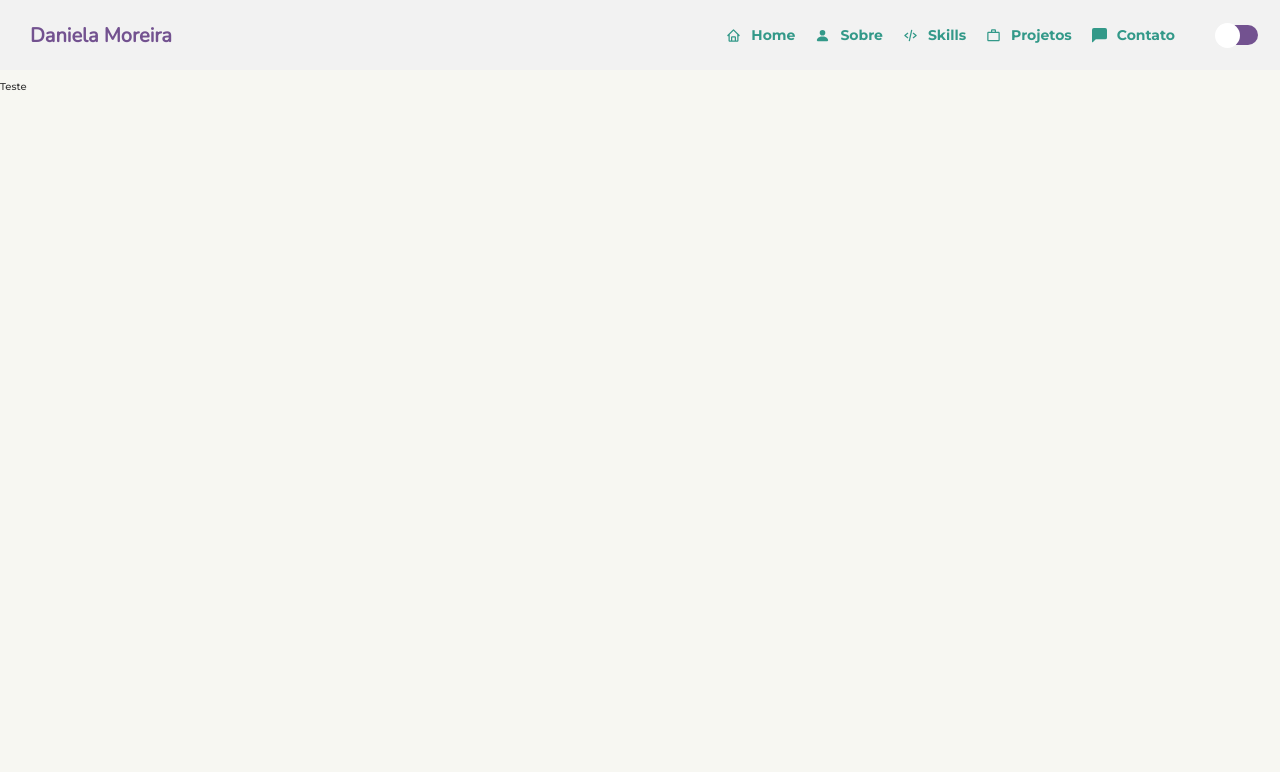
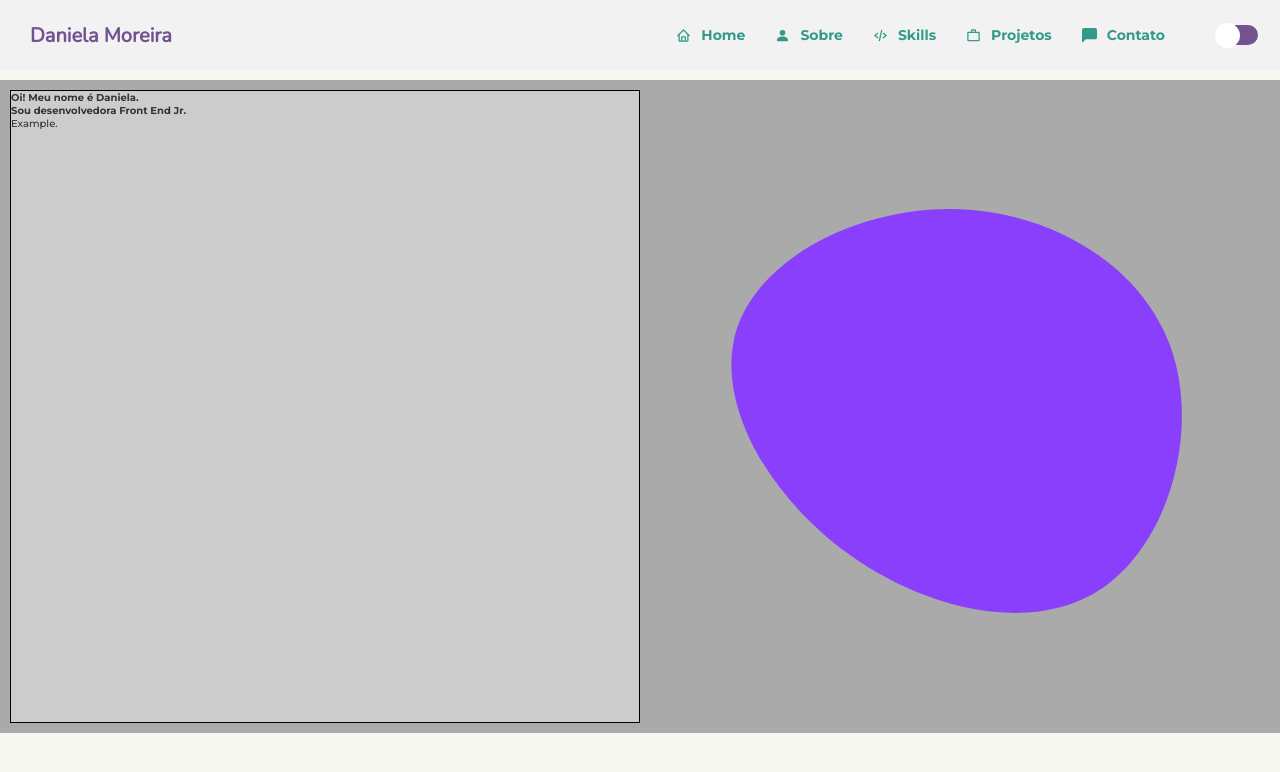
Before and after one commit to alvesxdani/my-portfolio, a React (Create React App) app: page / in a window 1280 px wide. Shown: the top 772 px of the page. Built offline with nearby package versions, Linux system fonts and the light colour scheme.

Commit message:
Create Mobile Menu and Intro

```diff
--- a/src/App.tsx
+++ b/src/App.tsx
@@ -4,6 +4,7 @@ import { ThemeProvider, DefaultTheme } from 'styled-components';
 import light from './components/themes/light';
 import dark from './components/themes/dark';
 import usePersistedState from './components/utils/usePersistedState';
+import Intro from './components/intro';
 
 function App() {
   const [theme, setTheme] = usePersistedState<DefaultTheme>('theme', light);
@@ -15,10 +16,12 @@ const toggleTheme = () => {
   return (
     <ThemeProvider theme={theme}>
       <header>
-        <GlobalStyle />
+      <GlobalStyle />
         <NavBar toggleTheme={toggleTheme}/>
-        Teste
       </header>
+
+      <Intro/>
+
     </ThemeProvider>
   );
 }
--- /dev/null
+++ b/src/components/intro/index.tsx
@@ -0,0 +1,28 @@
+import React from "react";
+import { ContainerIntro, DescBox, ImgBox } from "./style";
+
+const Intro: React.FC = () => {
+  return (
+    <section id="intro">
+      <ContainerIntro>
+        <DescBox>
+          <h1>Oi! Meu nome é Daniela.</h1>
+          <h2>Sou desenvolvedora Front End Jr.</h2>
+          Example.
+        </DescBox>
+
+        <ImgBox>
+        <svg viewBox="0 0 200 200" xmlns="http://www.w3.org/2000/svg">
+          <path
+            fill="#8A3FFC"
+            d="M68.3,-18.8C78,7.7,68.1,43.9,46.4,58.4C24.7,72.8,-8.8,65.5,-34.1,47.1C-59.4,28.7,-76.4,-0.9,-69.4,-23.7C-62.3,-46.5,-31.2,-62.5,-0.9,-62.2C29.3,-61.9,58.6,-45.2,68.3,-18.8Z"
+            transform="translate(100 100)"
+          />
+        </svg>
+      </ImgBox>
+      </ContainerIntro>
+    </section>
+  );
+};
+
+export default Intro;
--- /dev/null
+++ b/src/components/intro/style.tsx
@@ -0,0 +1,19 @@
+import styled from "styled-components";
+
+export const ContainerIntro = styled.div`
+display: flex;
+flex-direction: row;
+justify-content: center;
+padding: 1rem;
+background: #aaa;
+`;
+
+export const DescBox = styled.div`
+width: 50%;
+background: #ccc;
+border: 1px solid #000;
+`;
+
+export const ImgBox = styled.div`
+width: 50%;
+`;
--- a/src/components/nav/index.tsx
+++ b/src/components/nav/index.tsx
@@ -4,15 +4,18 @@ import {
   ButtonMinNav,
   ContainerNav,
   Link,
-  LinksBox,
+  MenuMobileStyled,
+  MenuStyled
 } from "./style";
 import Switch from "react-switch";
 import { ThemeContext } from "styled-components";
 import { useContext, useState } from "react";
 import { BiHome, BiCodeAlt } from "react-icons/bi";
 import { AiOutlineMenu } from "react-icons/ai";
+import { IoMdClose } from "react-icons/io";
 import { BsFillPersonFill, BsFillChatLeftFill } from "react-icons/bs";
 import { MdWorkOutline } from "react-icons/md";
+import React from 'react';
 
 interface Props {
   toggleTheme(): void;
@@ -22,13 +25,19 @@ interface Props {
 const NavBar: React.FC<Props> = ({ toggleTheme }) => {
   const { colors, title } = useContext(ThemeContext);
 
+  const [extendedNav, setExtendedNav] = useState(false);
+
+
+  const toggleMenu = () => {
+    setExtendedNav(!extendedNav);
+  }
 
   return (
     <nav>
       <ContainerNav>
         <BrandTitle>Daniela Moreira</BrandTitle>
 
-        <LinksBox>
+        <MenuStyled>
             <Link href="/">
               <BiHome />
               <span>Home</span>
@@ -53,10 +62,38 @@ const NavBar: React.FC<Props> = ({ toggleTheme }) => {
               <BsFillChatLeftFill />
               <span>Contato</span>
             </Link>
-        </LinksBox>
+        </MenuStyled>
 
-        <ButtonMinNav>
-          <AiOutlineMenu />
+        {extendedNav &&
+          (<MenuMobileStyled>
+            <Link href="/">
+              <BiHome />
+              <span>Home</span>
+            </Link>
+
+            <Link href="#about">
+              <BsFillPersonFill />
+              <span>Sobre</span>
+            </Link>
+
+            <Link href="#skills">
+              <BiCodeAlt />
+              <span>Skills</span>
+            </Link>
+
+            <Link href="#projects">
+              <MdWorkOutline />
+              <span>Projetos</span>
+            </Link>
+
+            <Link href="#contact">
+              <BsFillChatLeftFill />
+              <span>Contato</span>
+            </Link>
+        </MenuMobileStyled>)}
+
+        <ButtonMinNav onClick={toggleMenu}>
+          {extendedNav ? <IoMdClose/> : <AiOutlineMenu />}
         </ButtonMinNav>
 
         <BoxToggle>
--- a/src/components/nav/style.tsx
+++ b/src/components/nav/style.tsx
@@ -23,19 +23,35 @@ export const BrandTitle = styled.div`
   font: bold 2rem "Nunito", sans-serif;
   margin-left: 3rem;
   color: ${(props) => props.theme.colors.secundary};
+
   @media(max-width: 900px) {
     flex-grow:2;
   }
+
+  @media(max-width: 300px) {
+    visibility: hidden;
+  }
 `;
 
-export const LinksBox = styled.div`
+export const MenuStyled = styled.div`
   display: flex;
   justify-content: right;
   margin-right: 2rem;
   width: 100%;
+  transition: .80s ease-in;
 
   @media(max-width: 900px) {
     display: none;
+  }
+`;
+
+export const MenuMobileStyled = styled.div`
+  display: none;
+  transition: .80s ease-in;
+
+  @media(max-width: 900px) {
+    display: block;
+    width: 100vw;
     position: absolute;
     bottom: 0;
     left: 0;
@@ -51,7 +67,7 @@ export const Link = styled.a`
   display: flex;
   align-items: center;
   color: ${(props) => props.theme.colors.primary};
-  margin-right: 2rem;
+  margin-right: 3rem;
   transition: 0.8s ease-in;
   span {
     font: 14px "Montserrat";
@@ -67,7 +83,13 @@ export const Link = styled.a`
 
   @media(max-width: 900px) {
     margin-bottom: 1rem;
-    border:1px solid #eee;
+    margin-right: 0;
+    padding: 0.3rem;
+    border-right: 3px solid ${(props) => props.theme.colors.secundary};
+
+    &:hover {
+      border-right: 3px solid ${(props) => props.theme.colors.primary};
+    }
   }
 `;
 
@@ -84,6 +106,7 @@ export const ButtonMinNav = styled.button`
     padding: 1rem;
     cursor: pointer;
     border: 1px solid ${(props) => props.theme.colors.third};
+
     svg {
       font-size: 2rem;
     }
--- a/src/components/themes/dark.tsx
+++ b/src/components/themes/dark.tsx
@@ -16,6 +16,6 @@ export default {
     background: '#161616',
     backgroundNav: '#191919',
     text: '#fff',
-    link: '#339989'
+    link: '#339989',
   },
 };
--- a/src/components/themes/global.tsx
+++ b/src/components/themes/global.tsx
@@ -5,8 +5,8 @@ export default createGlobalStyle`
   padding: 0;
   margin: 0;
   box-sizing: border-box;
+  font-family: 'Montserrat',sans-serif;
   font-size: 10px;
-  font-family: 'Montserrat',sans-serif;
 }
 
 html body {
--- a/src/components/themes/light.tsx
+++ b/src/components/themes/light.tsx
@@ -16,6 +16,6 @@ export default {
     background: '#F7F7F2',
     backgroundNav: '#f2f2f2',
     text: '#333',
-    link: '#339989'
+    link: '#339989',
   },
 };
--- a/src/components/themes/styled.d.ts
+++ b/src/components/themes/styled.d.ts
@@ -10,7 +10,7 @@ declare module 'styled-components' {
       background: string,
       backgroundNav: string,
       text: string,
-      link: string
+      link: string,
     },
   }
 };
```
Also changed, not shown: src/components/intro/blob.svg (added), src/components/intro/me.png (added).
